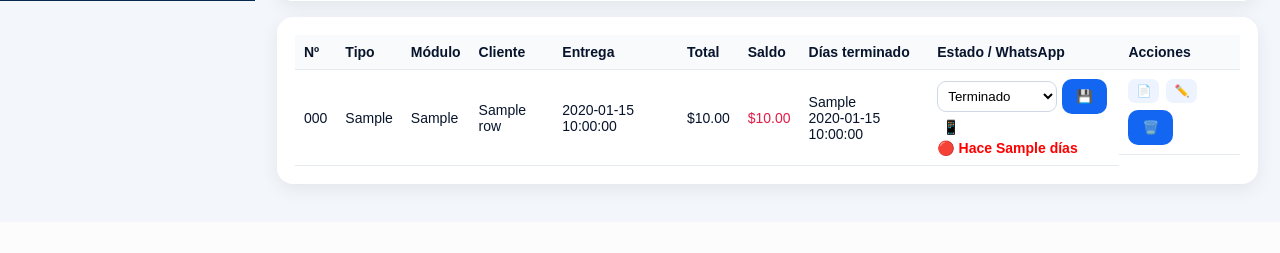
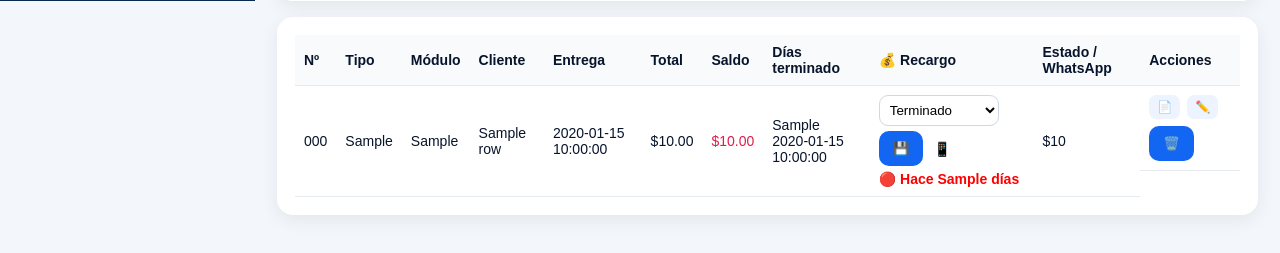
Before and after one commit to kmicaela20-ui/dms-sistema-pro, a Flask app: template templates/orders.html in a window 1280 px wide. Shown: the part 799-1052 px from the top of the page. Before the commit the page ends 995 px from the top, so only its background shows below. Run offline with Flask 3, Linux system fonts and the light colour scheme; the template is opened without the code that fills it: most values are stand-ins (such as "Sample title", 1, 10 or a date in 2020); parts of the project's set-up code (start-up, migrations or seed data) failed here and were passed over; some libraries are stand-ins or nearby versions.

Commit message:
Update orders.html

```diff
--- a/templates/orders.html
+++ b/templates/orders.html
@@ -177,6 +177,7 @@ Limpiar
   <th>Total</th>
   <th>Saldo</th>
   <th>Días terminado</th>
+  <th>💰 Recargo</th>
   <th>Estado / WhatsApp</th>
   <th>Acciones</th>
 </tr>
@@ -269,6 +270,10 @@ Limpiar
 
   </td>
 
+  <td>
+  ${{"%.0f"|format(r.late_fee or 0)}}
+  </td>
+
   <td class="actions">
 
     <a href="/orders/{{r.id}}" title="Comprobante">
```
